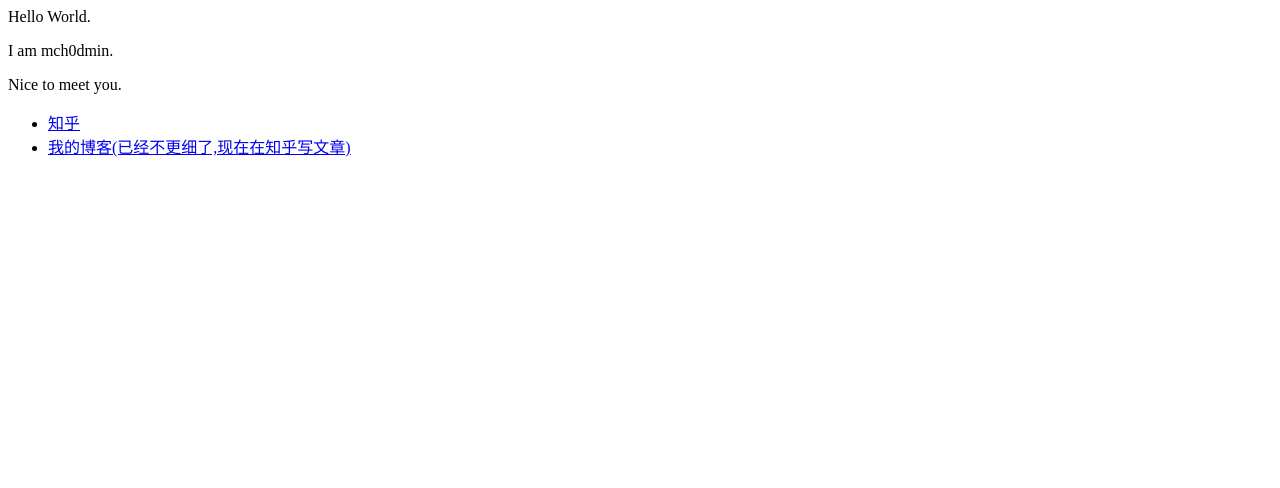
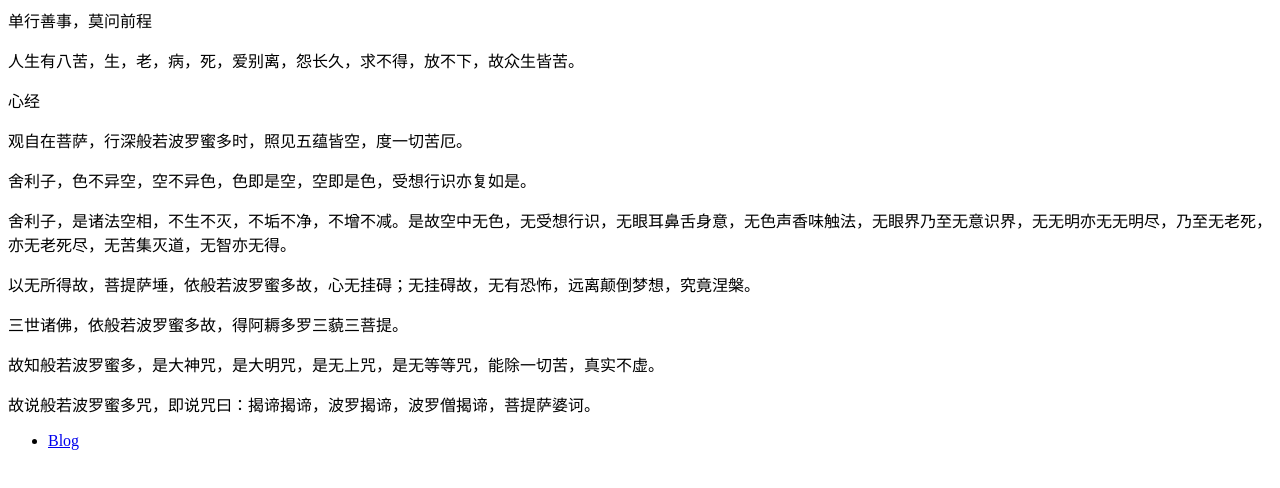
Before and after one commit to mch0dmin/mch0dmin.github.io, a plain HTML site: page index.html in a window 1280 px wide. Drawn offline with Linux system fonts and the light colour scheme.

Commit message:
1. add xinjing.

```diff
--- a/index.html
+++ b/index.html
@@ -1,8 +1,14 @@
-<p>Hello World.</p>
-<p>I am mch0dmin. </p>
-<p>Nice to meet you.</p>
+<p>单行善事，莫问前程</p>
+<p>人生有八苦，生，老，病，死，爱别离，怨长久，求不得，放不下，故众生皆苦。</p>
+<p> 心经 </p>
+<p>观自在菩萨，行深般若波罗蜜多时，照见五蕴皆空，度一切苦厄。</p>
+<p>舍利子，色不异空，空不异色，色即是空，空即是色，受想行识亦复如是。</p>
+<p>舍利子，是诸法空相，不生不灭，不垢不净，不增不减。是故空中无色，无受想行识，无眼耳鼻舌身意，无色声香味触法，无眼界乃至无意识界，无无明亦无无明尽，乃至无老死，亦无老死尽，无苦集灭道，无智亦无得。</p>
+<p>以无所得故，菩提萨埵，依般若波罗蜜多故，心无挂碍；无挂碍故，无有恐怖，远离颠倒梦想，究竟涅槃。</p>
+<p>三世诸佛，依般若波罗蜜多故，得阿耨多罗三藐三菩提。</p>
+<p>故知般若波罗蜜多，是大神咒，是大明咒，是无上咒，是无等等咒，能除一切苦，真实不虚。</p>
+<p>故说般若波罗蜜多咒，即说咒曰：揭谛揭谛，波罗揭谛，波罗僧揭谛，菩提萨婆诃。</p>
 
 <ul>
-  <li> <a href="https://www.zhihu.com/people/AJLoveChina">知乎</a> </li>
-  <li> <a href="http://hejie.nigeerhuo.com">我的博客(已经不更细了,现在在知乎写文章)</a> </li>
+  <li> <a href="https://www.cnblogs.com/mch0dm1n/">Blog</a> </li>
 </ul>
```
